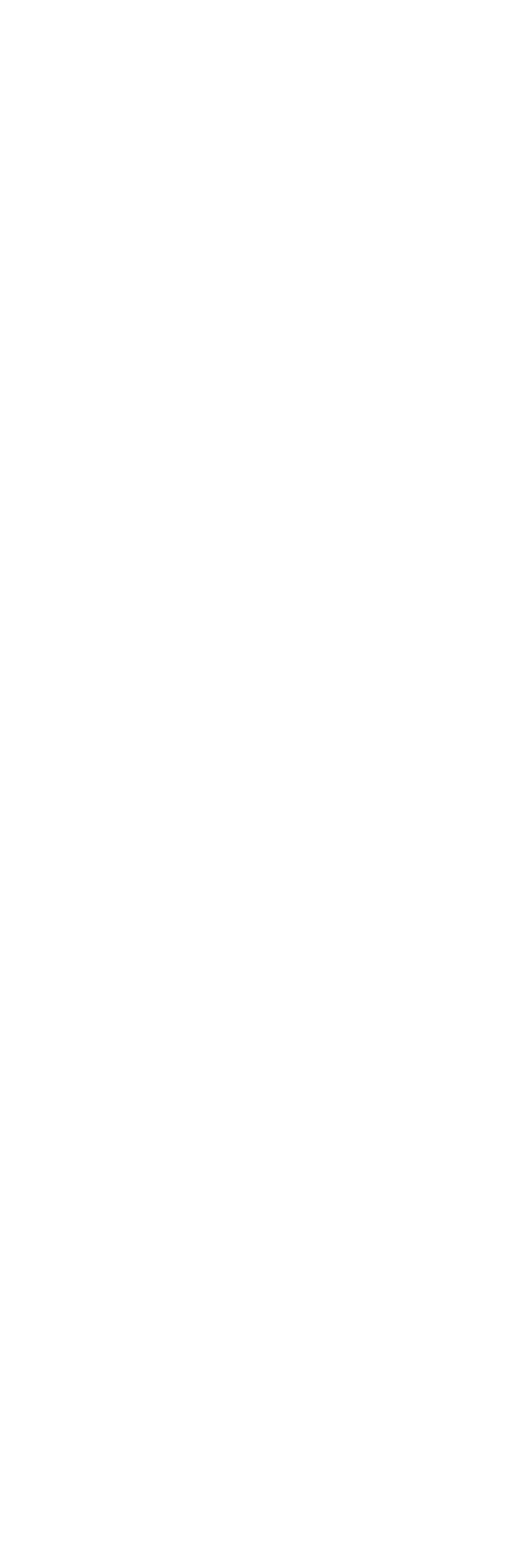
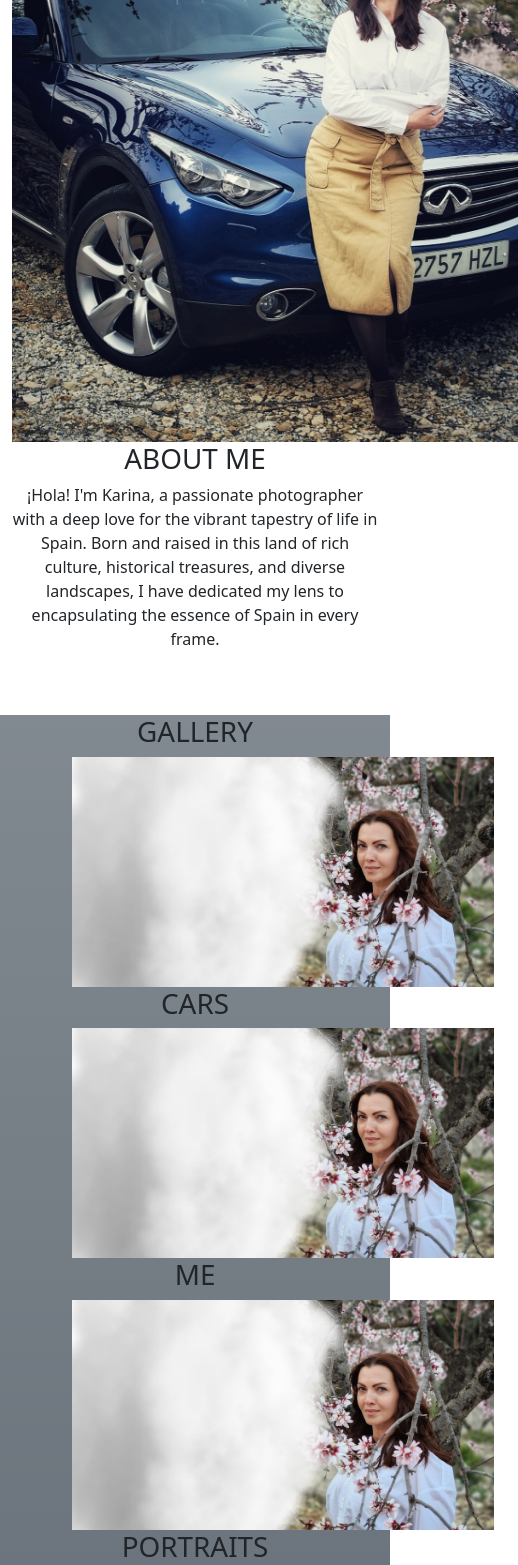
Before and after one commit to rrromanm/krn-portfolio, a React (Create React App) app: page / in a window 390 px wide. Shown: the part 1199-2764 px from the top of the page, 518 px wide, since content can reach past the window. Before the commit the page ends 1112 px from the top, so only its background shows below. Built offline with nearby package versions, Linux system fonts and the light colour scheme.

Commit message:
small adjustments

```diff
--- a/src/App.css
+++ b/src/App.css
@@ -64,3 +64,7 @@ body{
     background-position: center;
     height: 100vh;
 }
+
+#page{
+  height: 100vh;
+}
--- a/src/App.js
+++ b/src/App.js
@@ -2,6 +2,7 @@ import './App.css';
 import Navbar from './Components/navbar/navbar';
 import Home from './Components/home/home';
 import About from './Components/about/about';
+import Gallery from './Components/gallery/gallery';
 
 function App() {
   return (
@@ -9,6 +10,7 @@ function App() {
       <Navbar/>
       <Home/>
       <About/>
+      <Gallery/>
     </div>
   );
 }
--- a/src/Components/about/about.js
+++ b/src/Components/about/about.js
@@ -2,8 +2,25 @@ import React from 'react'
 
 const About = () => {
   return (
-    <div className='container'>
-      About
+    <div className='container mt-5'>
+      <div className="row">
+        <div className='col-md-6'>
+        <img
+            src={process.env.PUBLIC_URL + '/assets/karina.jpeg'}
+            alt='KRN'
+            className='img-fluid'
+            style={{ maxWidth: '60vh' }} // Adjust the max width as needed
+          />
+        </div>
+        <div className='col-md-6'>
+          <h1>ABOUT ME</h1>
+          <p>
+          ¡Hola! I'm Karina, a passionate photographer with a deep love for the vibrant tapestry of life in Spain.
+          Born and raised in this land of rich culture, historical treasures, and diverse landscapes,
+          I have dedicated my lens to encapsulating the essence of Spain in every frame.
+          </p>
+        </div>
+      </div>
     </div>
   )
 }
--- /dev/null
+++ b/src/Components/gallery/gallery.js
@@ -0,0 +1,45 @@
+import React from 'react'
+
+const Gallery = () => {
+  return (
+    <div className='mt-5 bg-secondary bg-gradient'>
+        <div className='container-fluid'>
+            <h1>GALLERY</h1>
+            <div className='row ms-5 me-5'>
+                <div className='col-md-4'>
+                    <img
+                    src={process.env.PUBLIC_URL + '/assets/bg.jpg'}
+                    alt='KRN'
+                    className='img-fluid'
+                    style={{ maxWidth: '50vh' }} // Adjust the max width as needed
+                    >
+                    </img>
+                    <h1>CARS</h1>
+                </div>
+                <div className='col-md-4'>
+                    <img
+                    src={process.env.PUBLIC_URL + '/assets/bg.jpg'}
+                    alt='KRN'
+                    className='img-fluid'
+                    style={{ maxWidth: '50vh' }} // Adjust the max width as needed
+                    >
+                    </img>
+                    <h1>ME</h1>
+                </div>
+                <div className='col-md-4'>
+                    <img
+                    src={process.env.PUBLIC_URL + '/assets/bg.jpg'}
+                    alt='KRN'
+                    className='img-fluid'
+                    style={{ maxWidth: '50vh' }} // Adjust the max width as needed
+                    >
+                    </img>
+                    <h1>PORTRAITS</h1>
+                </div>
+            </div>
+        </div>
+    </div>
+  )
+}
+
+export default Gallery
--- a/src/Components/home/home.css
+++ b/src/Components/home/home.css
@@ -1,7 +1,7 @@
 
 #text{
     margin-top: 25vh;
-    margin-bottom: 45vh;
+    margin-bottom: 36.8vh;
     text-align: left;
 }
 
--- /dev/null
+++ b/src/Components/navbar/navbar.css
@@ -0,0 +1,5 @@
+
+.scrolled {
+    background-color: rgb(0, 0, 0, 0.7);
+    transition: background-color 0.9s ease;
+  }
--- a/src/Components/navbar/navbar.js
+++ b/src/Components/navbar/navbar.js
@@ -1,9 +1,28 @@
-import React from 'react';
+import React, { useState, useEffect } from 'react';
 import 'bootstrap/dist/css/bootstrap.min.css';
+import './navbar.css'
 
 function Navbar() {
+  const [scrolled, setScrolled] = useState(false);
+
+  useEffect(() => {
+    const handleScroll = () => {
+      const isScrolled = window.scrollY > 0;
+      if (isScrolled !== scrolled) {
+        setScrolled(isScrolled);
+      }
+    };
+
+    window.addEventListener('scroll', handleScroll);
+
+    // Cleanup the event listener on component unmount
+    return () => {
+      window.removeEventListener('scroll', handleScroll);
+    };
+  }, [scrolled]);
+
   return (
-    <nav className='navbar navbar-expand-md fixed-top'>
+    <nav className={`navbar navbar-expand-md fixed-top ${scrolled ? 'scrolled' : ''}`}>
       <a className='navbar-brand mx-5 fs-1 fw-bold' href='#'>KRN</a>
       <button className='navbar-toggler' type='button' data-bs-toggle='collapse' data-bs-target='#navbarNav' aria-controls='navbarNav' aria-expanded='false' aria-label='Toggle navigation'>
         <span className='navbar-toggler-icon'></span>
```
Also changed, not shown: public/assets/karina.jpeg (added).
